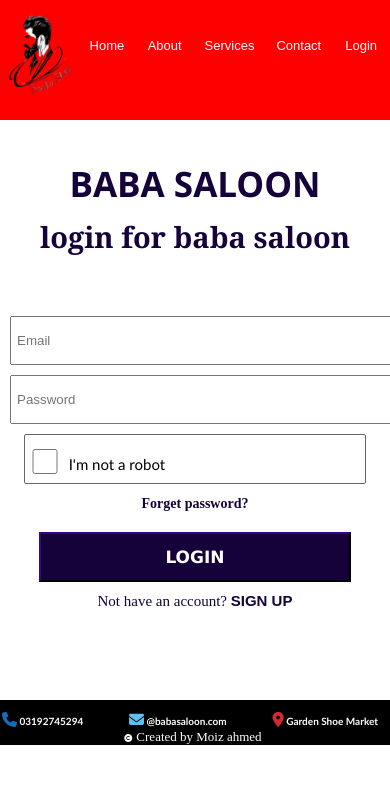
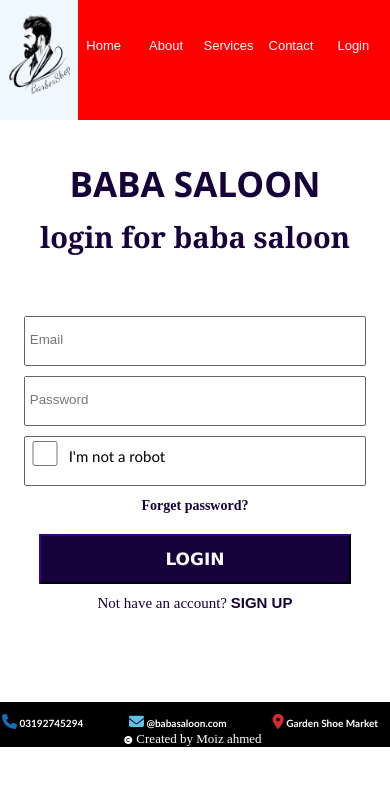
Before and after one commit to moizawan07/barber-website, a plain HTML site: page login.html in a window 390 px wide. Drawn offline with Linux system fonts and the light colour scheme.

Commit message:
barber-website

```diff
--- a/about.css
+++ b/about.css
@@ -214,6 +214,7 @@
 
       .logo{
         width: 20%;
+        background-color: aliceblue;
       }
 
       .logo img{
@@ -227,7 +228,7 @@
       .items ul li{
         font-size: 13px;
         background-color: transparent;
-        margin: 30px 11px;
+        margin: 30px 10px 0px 0px;
     }
 
     .text{
--- a/contact.css
+++ b/contact.css
@@ -264,6 +264,7 @@ padding: 5px;
 
   .logo{
     width: 20%;
+    background-color: aliceblue;
   }
 
   .logo img{
@@ -277,7 +278,7 @@ padding: 5px;
   .items ul li{
     font-size: 13px;
     background-color: transparent;
-    margin: 30px 11px;
+    margin: 30px 11px 0px 0px;
   }
 
 .image {
@@ -341,5 +342,16 @@ padding: 5px;
   font-size: 8px;
 }
 
+.map{
+  background-color: red;
+  width: 80%;
+  margin-top: 100px;
+  border: 1px solid blac;
+  margin-left: 5%;
+}
+
+.map iframe{
+  width: 100%;
+}
 
 }
--- a/login.css
+++ b/login.css
@@ -80,11 +80,11 @@
     padding: 10px;
 }
 
-.down-text input{
+/* .down-text input{
     height: 35px;
     padding: 5px;
     margin-top: 10px;
-}
+} */
 
 .robot{
     width: 34.5%;
@@ -93,6 +93,38 @@
     margin: 10px auto;
     border: 1px solid #666565;
     text-align: left;
+}
+
+.input1{
+  width: 34.5%;
+  height: 48px;
+  margin: 10px auto;
+  border-radius: 2px;
+  border: 1px solid #666565;
+    text-align: left;
+}
+
+.input1 input{
+  border: none;
+  width: 95%;
+  height: 45px;
+  padding: 0px 0px 0px 5px;
+}
+
+.input2{
+  width: 34.5%;
+  height: 48px;
+  margin: auto;
+  border-radius: 2px;
+  border: 1px solid #666565;
+    text-align: left;
+}
+
+.input2 input{
+  border: none;
+  width: 95%;
+  height: 45px;
+  padding: 0px 0px 0px 5px;
 }
 
 .robot input{
@@ -221,6 +253,7 @@
 
       .logo{
         width: 20%;
+        background-color: aliceblue;
       }
 
       .logo img{
@@ -234,7 +267,7 @@
       .items ul li{
         font-size: 13px;
         background-color: transparent;
-        margin: 30px 11px;
+        margin: 30px 11px 0px 0px;
     }
 
     .maindiv{
@@ -242,13 +275,28 @@
     }
 
     .robot{
+      background-color: re;
         width: 92%;
         height: 48px;
 }
 
+
+.input1{
+  width: 92%;
+  height: 48px;
+}
+
+.input2{
+  width: 92%;
+  height: 48px;
+}
+
+
+
 .one{
     margin-top: 10px;
     width: 84.5%;
+    background-color: re;
 }
 .one button{
     margin-top: 20px;
--- a/login.html
+++ b/login.html
@@ -30,8 +30,10 @@
                 <h2>BABA Saloon</h2>
                 <h3>LOGIN FOR BABA SALOON</h3>
                 <div class="down-text">
-                    <input type="email" placeholder="Email" size="45px"><br>
-                    <input type="password" placeholder="Password" size="45px"> <br>
+                  <div class="input1"> <input type="email" placeholder="Email" size="px"></div>
+                  <div class="input2"><input type="password" placeholder="Password" size="px"></div>
+                    <!-- <input type="email" placeholder="Email" size="45px"><br>
+                     <input type="password" placeholder="Password" size="45px"> <br> -->
                     <div class="robot">
                         <input type="checkbox"> I'm not a robot
                     </div>
--- a/style.css
+++ b/style.css
@@ -319,7 +319,7 @@
         background-color: lack;
     }
    .navbar{
-    /* width: 100%; */
+    width: 100%;
     height: 100px;
     background-color: red;
    }
@@ -337,9 +337,9 @@
     width: 80%;
   }
   .items ul li{
-    font-size: 13px;
+    font-size: 12px;
     background-color: transparent;
-    margin: 30px 11px;
+    margin: 30px 10px 0px 0px;
   }
 
   .section1-main-image{
@@ -362,15 +362,15 @@
 }
 
 .one{
-    display: bloc;
-    margin: aut;
-    background-color: yllow;
+    width: 90%;
+    margin: auto;
+    background-color: yello;
     text-align: center;
     border-bottom: 1px solid black;
 }
 .one img{
     height: 280px;
-    width: 350px;
+    width: 100%;
     margin-bottom: 15px;
 }
 
@@ -383,15 +383,15 @@
     padding-bottom: 30px;
 }
 .two{
-  display: bloc;
+    width: 90%;
+    margin: auto;
+  background-color: re;
+  flex-direction: column-reverse;
   text-align: center;
-  padding: 15px;
-  background-color: rd;
-  flex-direction: column-reverse;
 }
 
 .two img{
-    width: 350px;
+    width: 100%;
     height: 280px;
 }
 
```
